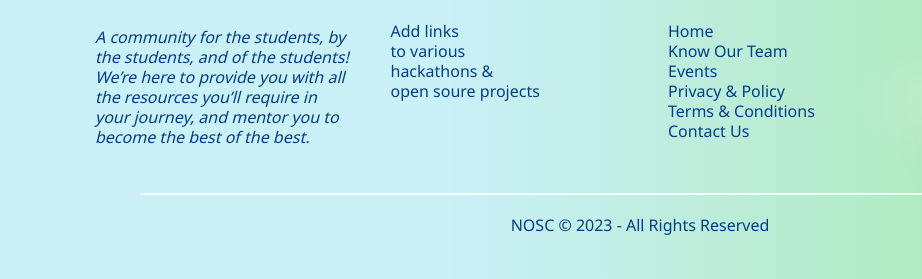
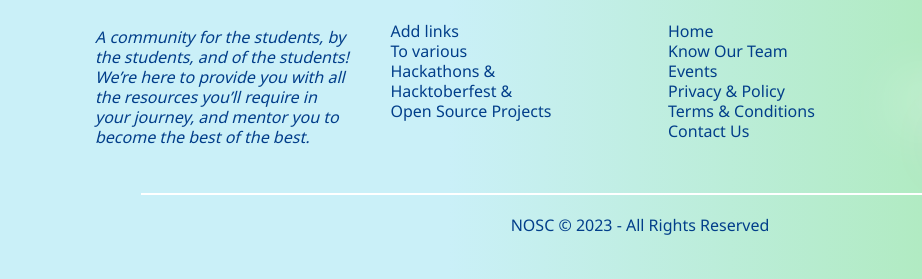
Before and after one commit to NITRR-Open-Source-Community/NOSC-Website, a plain HTML site: page index.html in a window 1280 px wide. Shown: the part 3500-3779 px from the top of the page, 0-922 px from the left. Drawn offline with nearby package versions, Linux system fonts and the light colour scheme; some packages are replaced by stand-ins of ours; no server answers; a script that the page names is missing; a web font is replaced by a local one.

Commit message:
Update index.html
 <li><a href="#">Add links</a></li>
                <li><a href="#">To various</a></li>
                <li><a href="#">Hackathons &</a></li>
                <!-- Adding link of Hacktoberfest link -->
                <li><a href="https://hacktoberfest.com/">Hacktoberfest &</a></li>
                <li><a href="#">Open Source Projects</a></li>

```diff
--- a/index.html
+++ b/index.html
@@ -373,9 +373,11 @@
               <h3>Useful Links</h3>
               <ul>
                 <li><a href="#">Add links</a></li>
-                <li><a href="#">to various</a></li>
-                <li><a href="#">hackathons &</a></li>
-                <li><a href="#">open soure projects</a></li>
+                <li><a href="#">To various</a></li>
+                <li><a href="#">Hackathons &</a></li>
+                <!-- Adding link of Hacktoberfest link -->
+                <li><a href="https://hacktoberfest.com/">Hacktoberfest &</a></li>
+                <li><a href="#">Open Source Projects</a></li>
               </ul>
             </div>
             <div class="f-col">
```
